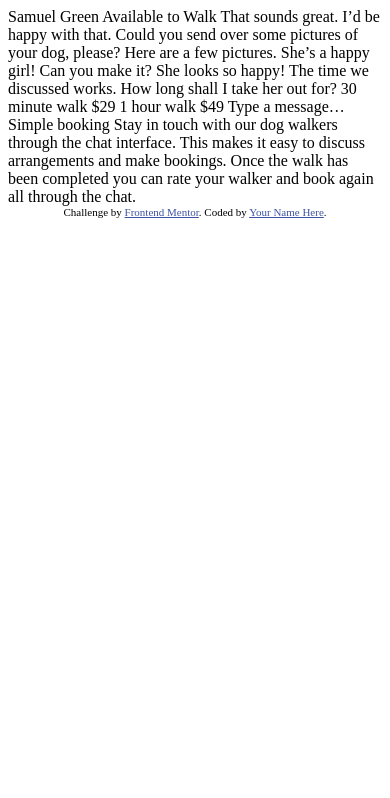
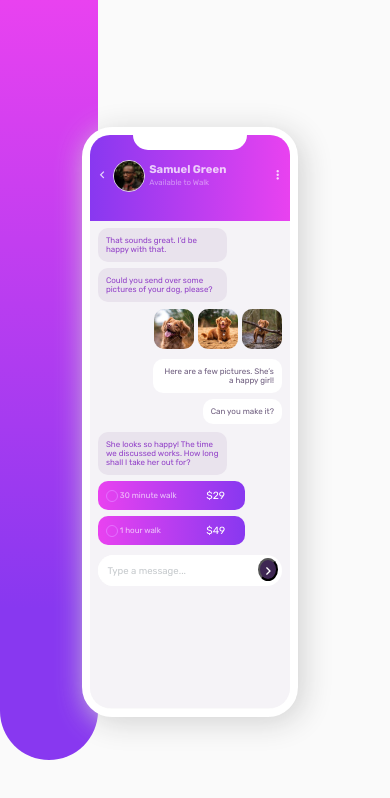
Before and after one commit to jhmerlo/Chat-app-CSS-illustration, a plain HTML site: page index.html in a window 390 px wide. Drawn offline with Linux system fonts and the light colour scheme.

Commit message:
mobile and background done

```diff
--- /dev/null
+++ b/assets/style.css
@@ -0,0 +1,240 @@
+@import url('https://fonts.googleapis.com/css2?family=Rubik:wght@400;500;700&display=swap');
+
+*{
+    margin:0;
+    padding: 0;
+    font-family: 'Rubik', sans-serif;
+    font-size: 16px;
+}
+
+html{
+    height: 100%;
+}
+
+body{
+    background: #fafafa;
+    height: 100%;
+}
+.container{
+    max-width: 1450px;
+    margin: 0 auto;
+    max-height: 800px;
+    height: 100%;
+}
+
+.roundedPurpleModel{
+    background: rgb(136,56,240);
+    background: linear-gradient(0deg, rgba(136,56,240,1) 20%, rgba(233,66,240,1) 100%);
+    height: 90%;
+    width: 25%;
+    border-bottom-left-radius: 180px;
+    border-bottom-right-radius: 180px;
+    z-index: -1000;
+    position: fixed;
+    top: 0;
+    left: 0;
+}
+
+.mobile{
+    width: 15%;
+    height: 68%;
+    background: #fafafa;
+    position: fixed;
+    top: 15%;
+    left: 21%;
+    border-radius: 30px;
+    border: 8px solid white;
+    box-shadow: 5px 5px 30px #d1d1d1;
+    min-width: 200px;
+}
+
+.mobile header{
+    background: rgb(136,56,240);
+    background: linear-gradient(90deg, rgba(136,56,240,1) 0%, rgba(233,66,240,1) 100%);
+    border-top-left-radius: 20px;
+    border-top-right-radius: 20px;
+    padding: 0px 5px 10px 5px;
+    height: 15%;
+    box-sizing: border-box;
+}
+
+.flex{
+    display: flex;
+    justify-content: space-between;
+    align-items: center;
+}
+
+.mobile header i{
+    cursor: pointer;
+    color: white;
+    vertical-align: middle;
+    font-size: 0.9em;
+    opacity: 0.8;
+}
+
+.mobile header img{
+    border-radius: 50%;
+    vertical-align: middle;
+    border: 1px solid #ddd;
+    cursor: pointer;
+}
+
+.mobile header .user{
+    display: inline-block;
+    width: 130px;
+}
+
+.mobile header .user h6,.mobile header .user p{
+    opacity: 0.75;
+    color: white;
+    display: inline-block;
+    font-size: 0.7em;
+    padding: 0;
+    margin: 0;
+    vertical-align: middle;
+}
+
+.mobile header .user h6 p{
+    font-weight: 400;
+    color: white;
+    opacity: 0.6;
+}
+
+.mobile header .note{
+    background: white;
+    height:15px;
+    width: 60%;
+    margin:0 auto;
+    border-bottom-right-radius: 100px;
+    border-bottom-left-radius: 100px;
+    margin-bottom: 10px;
+}
+
+.mobile .chat{
+    background: hsl(270, 20%, 96%);
+    height:85%;
+    padding: 0 0.5em 0.5em 0.5em;
+    box-sizing: border-box;
+    border-bottom-right-radius: 20px;
+    border-bottom-left-radius: 20px;
+}
+.mobile .chat .mensagens1{
+    padding-top: 0.05em;
+    clear: both;
+}
+.mobile .chat .mensagens1 li{
+    display: block;
+    font-size: 0.5em;
+    max-width: 70%;
+    padding: 1em;
+    color: hsl(276, 55%, 52%);
+    background: hsl(276, 23%, 91%);
+    border-radius: 10px;
+    margin-top: 0.8em;
+    box-sizing: border-box;
+    clear: both;
+}
+.mobile .chat .mensagens2{
+    margin-top: 0.4em;
+    text-align: right;
+}
+.mobile .chat .mensagens2 .imagens{
+    display: block;
+}
+
+.mobile .chat .mensagens2 .imagens img{
+    border-radius: 10px;
+}
+
+.mobile .chat .mensagens2 .mensagem2{
+    float: right;
+    text-align: right;
+    display: block;
+    font-size: 0.5em;
+    max-width: 70%;
+    padding: 1em;
+    color: hsl(271, 15%, 43%);
+    background: white;
+    border-radius: 10px;
+    margin-top: 0.8em;
+    box-sizing: border-box;
+}
+
+.mobile .chat .prices li{
+    display: block;
+    font-size: 0.5em;
+    max-width: 80%;
+    padding: 1em;
+    background: rgb(136,56,240);
+    background: linear-gradient(270deg, rgba(136,56,240,1) 0%, rgba(233,66,240,1) 100%);
+    border-radius: 10px;
+    margin-top: 0.8em;
+    box-sizing: border-box;
+}
+
+.mobile .chat .prices li .circle{
+    border-radius: 50%;
+    border: 1px solid hsl(289, 100%, 72%);
+    height: 10px;
+    width: 10px;
+    display: inline-block;
+    vertical-align: middle;
+}
+
+.mobile .chat .prices li p{
+    font-size: 1em;
+    display: inline-block;
+    vertical-align: middle;
+    color: white;
+    opacity: 0.7;
+}
+
+.mobile .chat .prices li span{
+    display: inline-block;
+    vertical-align: middle;
+    color: white;
+    font-size: 1.3em;
+}
+
+
+.w-80{
+    width: 75%;
+    display: inline-block;
+    font-size: 1em;
+    vertical-align: middle;
+}
+
+.mobile .chat input{
+    border: none;
+    box-sizing: border-box;
+    padding: 1em;
+    font-size: 0.6em;
+    width: 85%;
+    border-radius: 30px;
+}
+
+::placeholder{
+    color: hsl(206, 6%, 79%);
+}
+
+.mobile .chat .buttonSubmit{
+    box-sizing: border-box;
+    display: inline-block;
+    width: 100%;
+    background: white;
+    border-radius: 30px;
+    vertical-align: middle;
+    margin-top: 10px;
+}
+
+.mobile .chat .buttonSubmit button{
+    background: hsl(271, 36%, 24%);
+    border-radius: 50%;
+    vertical-align: middle;
+}
+
+.mobile .chat .buttonSubmit button i {
+    color: white;
+    font-size: 1em;
+    vertical-align: middle;
+}
--- a/index.html
+++ b/index.html
@@ -3,49 +3,82 @@
 <head>
   <meta charset="UTF-8">
   <meta name="viewport" content="width=device-width, initial-scale=1.0"> <!-- displays site properly based on user's device -->
+  <link href="https://fonts.googleapis.com/icon?family=Material+Icons" rel="stylesheet">
+  <link rel="icon" type="image/png" sizes="32x32" href="./images/favicon-32x32.png">
+  <link rel="stylesheet" href="./assets/style.css">
+  <title>Frontend Mentor | [José Henrique Merlo]</title>
 
-  <link rel="icon" type="image/png" sizes="32x32" href="./images/favicon-32x32.png">
-
-  <title>Frontend Mentor | [Challenge Name Here]</title>
-
-  <!-- Feel free to remove these styles or customise in your own stylesheet 👍 -->
-  <style>
-    .attribution { font-size: 11px; text-align: center; }
-    .attribution a { color: hsl(228, 45%, 44%); }
-  </style>
 </head>
 <body>
+  <div class="container">
+    <div class="roundedPurpleModel"></div>
+    <div class="mobile">
+      <header>
+        <div class="note"></div>
+          <div class="flex">
+            <div class="content">
+            <i class="material-icons">chevron_left</i>
+            <div class="user">
+              <img src="./images/avatar.jpg" alt="avatar" height="30px"/>
+              <h6>Samuel Green <br/><p>Available to Walk</p></h6>
+            </div>
+          </div>
+          <i class="material-icons">more_vert</i>
+        </div>
+        </header>
+        <div class="chat">
+            <ul class="mensagens1">
+              <li>
+                That sounds great. I’d be happy with that.
+              </li>
+              <li>
+                Could you send over some pictures of your dog, please?
+              </li>
+            </ul>
+            <ul class="mensagens2">
+              <li class="imagens">
+                <img src="./images/dog-image-1.jpg" alt="dog" height="40px">
+                <img src="./images/dog-image-2.jpg" alt="dog" height="40px">
+                <img src="./images/dog-image-3.jpg" alt="dog" height="40px">
+              </li>
+              <li class="mensagem2">
+                Here are a few pictures. She’s a happy girl!
+              </li>
+              <li class="mensagem2">
+                Can you make it?
+              </li>
+            </ul>
+            <ul class="mensagens1">
+              <li>
+                She looks so happy! The time we discussed works. How long shall I take her out for?
+              </li>
+            </ul>
+            <ul class="prices">
+              <li>
+                <div class="w-80">
+                  <div class="circle"></div>
+                  <p class="action">30 minute walk</p>
+                </div>
+                <span class="price">$29</span>
+              </li>
+              <li>
+                <div class="w-80">
+                  <div class="circle"></div>
+                  <p class="action"> 1 hour walk</p>
+                </div>
+                <span class="price">$49</span>
+              </li>
+            </ul>
 
-  Samuel Green
-  Available to Walk
+            <div class="buttonSubmit">
+              <input type="text" placeholder="Type a message...">
+              <button>
+                <i class="material-icons">chevron_right</i>
+              </button>
+            </div>
+        </div>
+      </div>
+  </div>
 
-  That sounds great. I’d be happy with that.
-
-  Could you send over some pictures of your dog, please?
-
-  Here are a few pictures. She’s a happy girl!
-
-  Can you make it?
-
-  She looks so happy! The time we discussed works. How long shall I take her out for?
-
-  30 minute walk
-  $29
-
-  1 hour walk
-  $49
-
-  Type a message…
-
-  Simple booking
-
-  Stay in touch with our dog walkers through the chat interface. This makes it easy to
-  discuss arrangements and make bookings. Once the walk has been completed you can rate
-  your walker and book again all through the chat.
-
-  <div class="attribution">
-    Challenge by <a href="https://www.frontendmentor.io?ref=challenge" target="_blank">Frontend Mentor</a>.
-    Coded by <a href="#">Your Name Here</a>.
-  </div>
 </body>
 </html>
```
Also changed, not shown: textos.txt (added).
